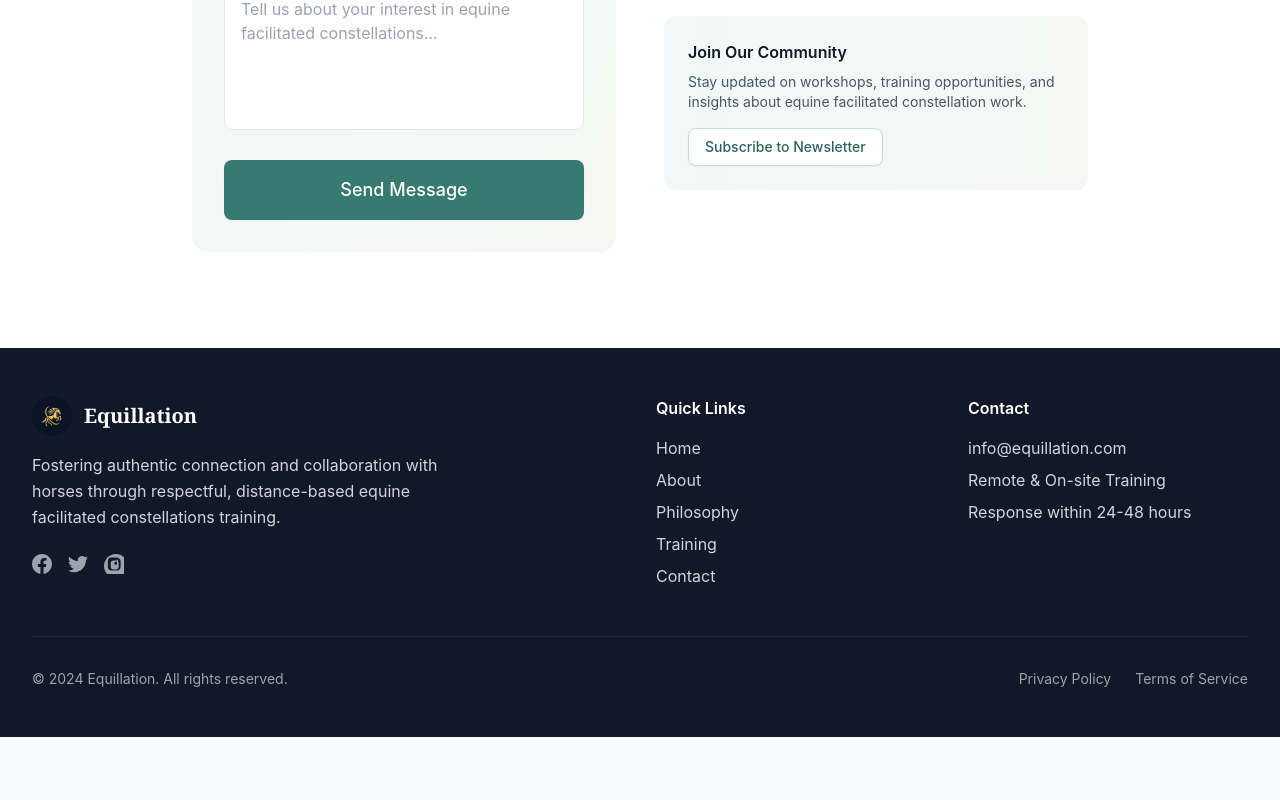
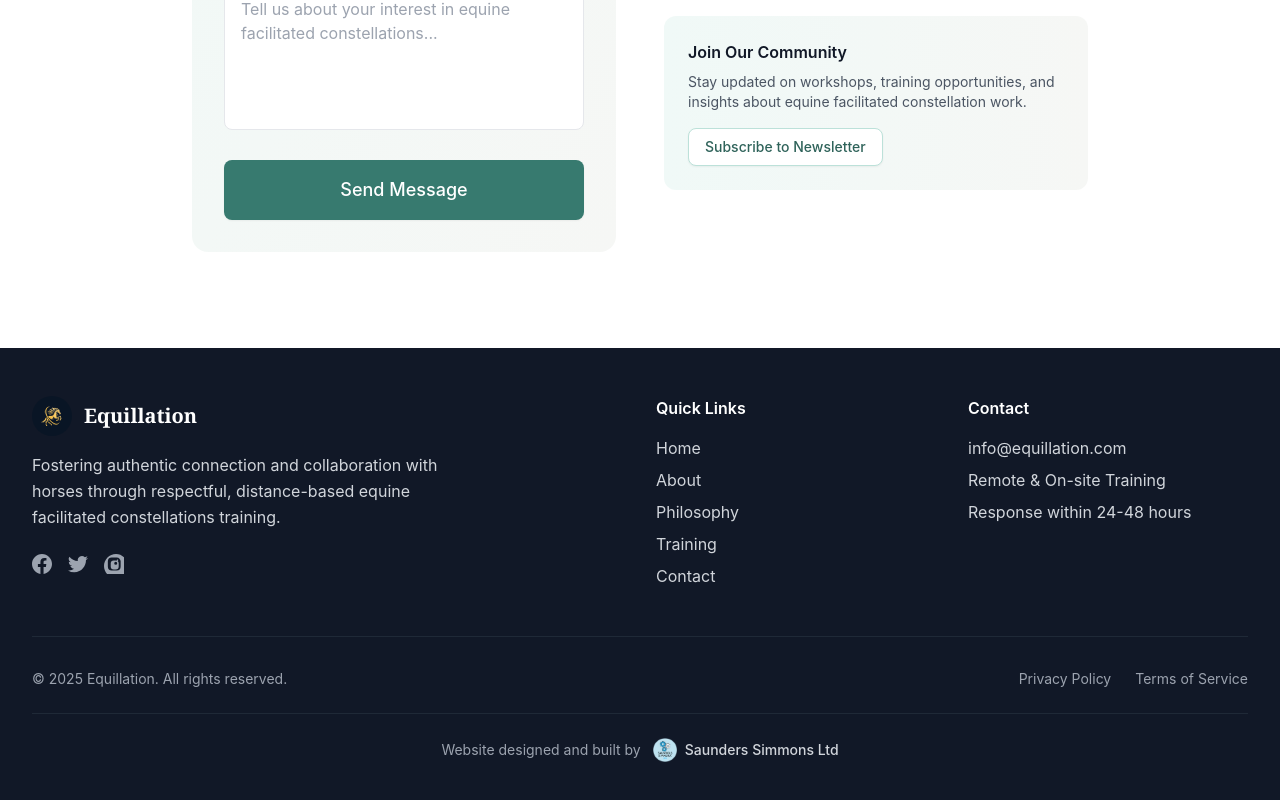
Before and after one commit to sandsltd/equillation, a Next.js app: page / in a window 1280 px wide. Shown: the part 6735-7535 px from the top of the page. Before the commit the page ends 7472 px from the top, so only its background shows below. Built offline with nearby package versions, Linux system fonts and the light colour scheme.

Commit message:
Add Saunders Simmons Ltd website credit and update copyright to 2025
- Added professional website credit to footer with logo
- Updated copyright year from 2024 to 2025
- Added clickable link to www.saunders-simmons.co.uk
- Responsive design for mobile and desktop

```diff
--- a/app/components/Footer.tsx
+++ b/app/components/Footer.tsx
@@ -65,13 +65,38 @@ export default function Footer() {
         </div>
 
         <div className="border-t border-gray-800 mt-12 pt-8">
-          <div className="flex flex-col md:flex-row justify-between items-center">
+          <div className="flex flex-col md:flex-row justify-between items-center mb-6">
             <p className="text-gray-400 text-sm mb-4 md:mb-0">
-              © 2024 Equillation. All rights reserved.
+              © 2025 Equillation. All rights reserved.
             </p>
             <div className="flex space-x-6 text-sm">
               <a href="#" className="text-gray-400 hover:text-white transition-colors">Privacy Policy</a>
               <a href="#" className="text-gray-400 hover:text-white transition-colors">Terms of Service</a>
+            </div>
+          </div>
+
+          {/* Website Credit */}
+          <div className="border-t border-gray-800 pt-6 text-center">
+            <div className="flex flex-col sm:flex-row items-center justify-center space-y-2 sm:space-y-0 sm:space-x-3">
+              <span className="text-gray-400 text-sm">Website designed and built by</span>
+              <div className="flex items-center space-x-2">
+                <div className="relative w-6 h-6">
+                  <Image
+                    src="/saunderssimmons.png"
+                    alt="Saunders Simmons Ltd"
+                    fill
+                    className="object-contain"
+                  />
+                </div>
+                <a
+                  href="https://www.saunders-simmons.co.uk"
+                  target="_blank"
+                  rel="noopener noreferrer"
+                  className="text-gray-300 hover:text-white transition-colors text-sm font-medium"
+                >
+                  Saunders Simmons Ltd
+                </a>
+              </div>
             </div>
           </div>
         </div>
```
Also changed, not shown: public/saunderssimmons.png (added).
